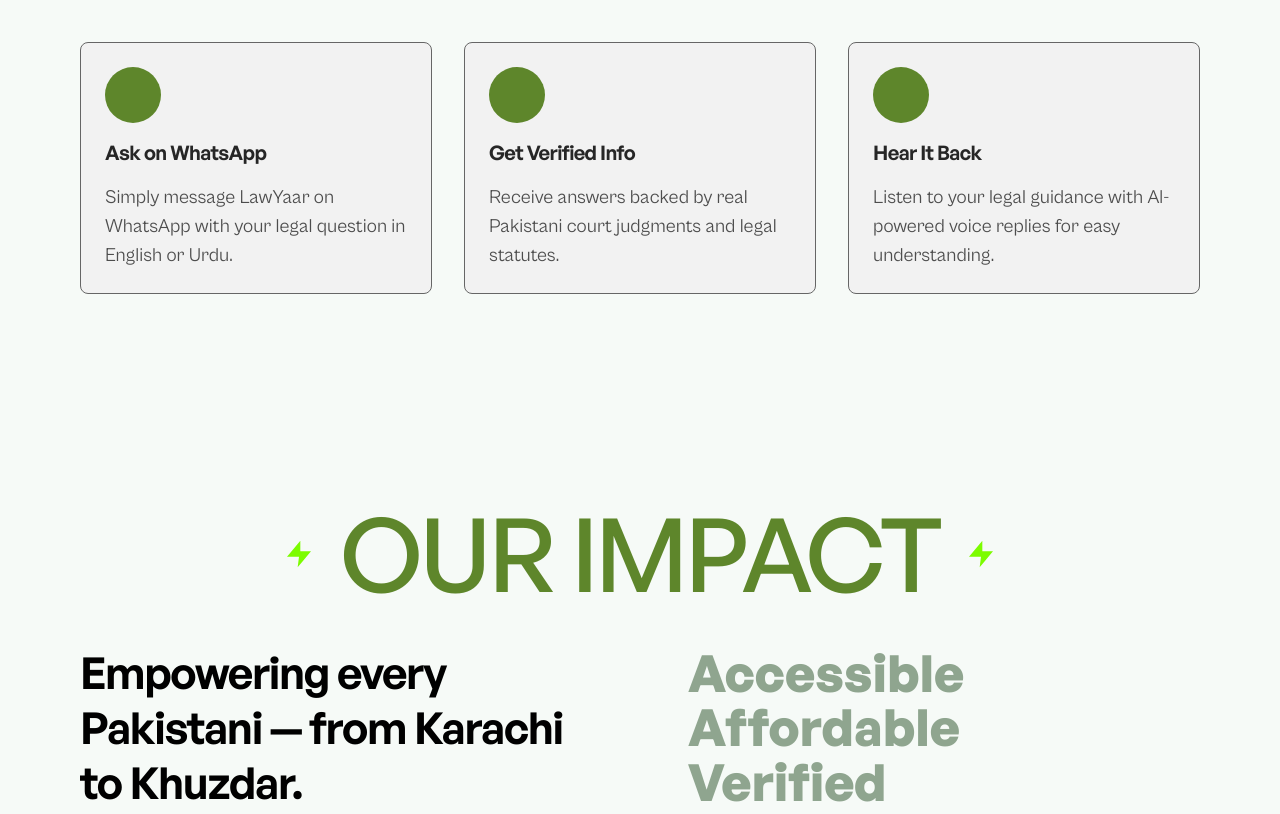
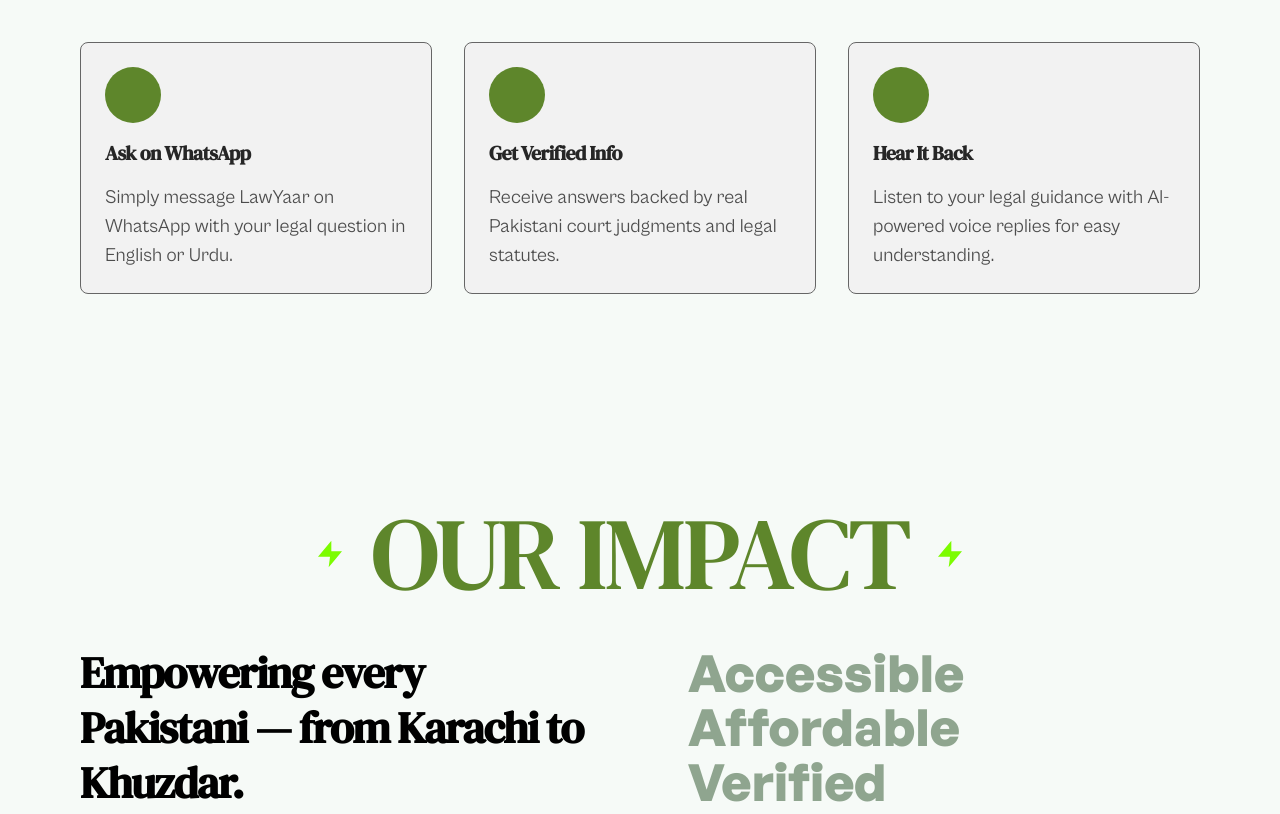
Before and after one commit to zeeshanhxider/LawYaar-Website, a React (Vite) app: page / in a window 1280 px wide. Shown: the part 1980-2794 px from the top of the page. Built offline with nearby package versions, Linux system fonts and the light colour scheme; some icons are missing.

Commit message:
updated font

```diff
--- a/src/App.jsx
+++ b/src/App.jsx
@@ -5,15 +5,14 @@
 
 import NavBar from "./components/ui/NavBar";
 import Hero from "./components/homepage/Hero";
-import Role from "./components/homepage/Role";
-import About from "./components/homepage/About";
-import Services from "./components/homepage/Services";
-import Works from "./components/homepage/Works";
-import Contact from "./components/homepage/Contact";
+import Problem from "./components/homepage/Problem";
+import Solution from "./components/homepage/Solution";
+import Impact from "./components/homepage/Impact";
+import Pricing from "./components/homepage/Pricing";
+import Waitlist from "./components/homepage/Waitlist";
 import Footer from "./components/ui/Footer";
 
 const App = () => {
-
   gsap.registerPlugin(ScrollTrigger);
 
   const sectionRefs = useRef([]);
@@ -35,14 +34,11 @@
             duration: 1,
           }),
           toggleActions: "play none none none",
-
         });
-        ScrollTrigger.refresh()
+        ScrollTrigger.refresh();
       });
     });
   }, []);
-
-
 
   return (
     <div className="bg-secondary-100">
@@ -50,12 +46,12 @@
       {/* passing sectionRefs props to give access to Navbar, Navbar can then access the props which have access to the array of sectionRef and loop over it */}
       <Hero />
       <main className="px-5 md:px-10 xl:px-20 2xl:px-28">
-        <Role forwardedRef={(el) => (sectionRefs.current[0] = el)} />{" "}
+        <Problem forwardedRef={(el) => (sectionRefs.current[0] = el)} />{" "}
         {/* forwardedRef props to pass into the child component to access the ref, then this will go into the useRef array  */}
-        <About />
-        <Services />
-        <Works forwardedRef={(el) => (sectionRefs.current[1] = el)} />
-        <Contact />
+        <Solution />
+        <Impact />
+        <Pricing forwardedRef={(el) => (sectionRefs.current[1] = el)} />
+        <Waitlist />
       </main>
       <Footer />
     </div>
--- a/src/components/homepage/Services.jsx
+++ b/src/components/homepage/Impact.jsx
@@ -1,7 +1,7 @@
 import ServiceUi from "../ui/ServiceUi";
 import Heading from "../ui/Heading";
 
-export default function Services() {
+export default function Impact() {
   const impactStats = ["Accessible", "Affordable", "Verified", "Multilingual"];
 
   const audienceItems = [
--- a/src/components/homepage/Works.jsx
+++ b/src/components/homepage/Pricing.jsx
@@ -4,7 +4,7 @@
 import Heading from "../ui/Heading";
 import { Icon } from "@iconify/react";
 
-export default function Works({ forwardedRef }) {
+export default function Pricing({ forwardedRef }) {
   const cardsRef = useRef([]);
 
   useEffect(() => {
--- a/src/components/homepage/Role.jsx
+++ b/src/components/homepage/Problem.jsx
@@ -1,4 +1,4 @@
-export default function Role({ forwardedRef }) {
+export default function Problem({ forwardedRef }) {
   return (
     <section
       ref={forwardedRef}
--- a/src/components/homepage/About.jsx
+++ b/src/components/homepage/Solution.jsx
@@ -4,7 +4,7 @@
 import Heading from "../ui/Heading";
 import { Icon } from "@iconify/react";
 
-export default function About() {
+export default function Solution() {
   const aboutSection = useRef(null);
   const heading = useRef(null);
   const body = useRef(null);
--- a/src/components/homepage/Contact.jsx
+++ b/src/components/homepage/Waitlist.jsx
@@ -4,7 +4,7 @@
 import { gsap } from "gsap";
 import Heading from "../ui/Heading";
 
-export default function Contact() {
+export default function Waitlist() {
   const [form, setForm] = useState({ name: "", whatsapp: "" });
   const [errors, setErrors] = useState({});
   const [success, setSuccess] = useState(false);
--- a/src/index.css
+++ b/src/index.css
@@ -40,6 +40,14 @@
   }
 
   @font-face {
+    font-family: "DMSerifText-Regular";
+    src: url("./assets/fonts/DMSerifText-Regular.ttf") format("truetype");
+    font-weight: 400;
+    font-display: swap;
+    font-style: normal;
+  }
+
+  @font-face {
     font-family: "NotoSansArabic_Condensed-Medium";
     src: url("./assets/fonts/NotoSansArabic_Condensed-Medium.ttf")
       format("truetype");
@@ -63,7 +71,7 @@
   h2,
   h3,
   h4 {
-    @apply font-general tracking-headings;
+    @apply font-serif tracking-headings;
   }
 
   .font-outline-4 {
--- a/tailwind.config.js
+++ b/tailwind.config.js
@@ -24,6 +24,7 @@
       fontFamily: {
         general: ["GeneralSans-Variable", "sans-serif"],
         grotesk: ["CabinetGrotesk-Variable", "sans-serif"],
+        serif: ["DMSerifText-Regular", "serif"],
         urdu: ["NotoSansArabic_Condensed-Medium", "sans-serif"],
       },
       colors: {
```
Also changed, not shown: src/assets/fonts/DMSerifText-Regular.ttf (added), 1 other file (tests, documents, lock files or other folders).
